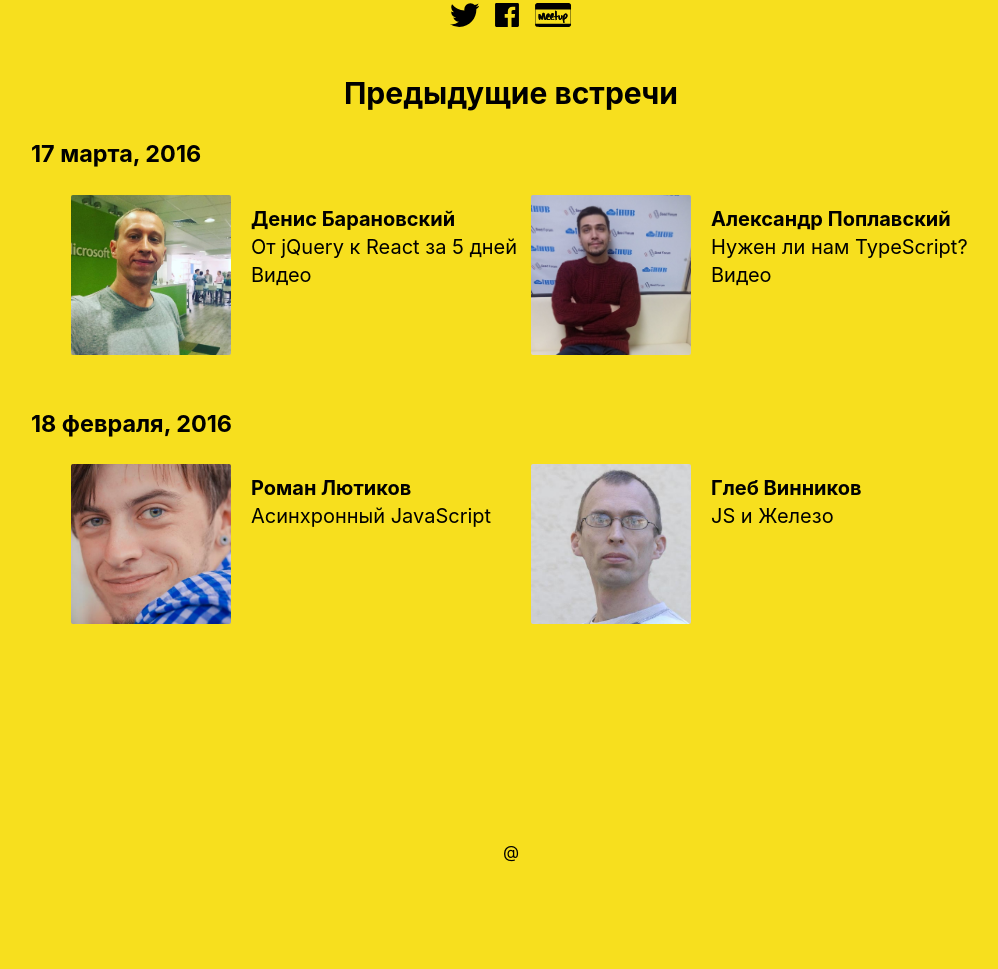
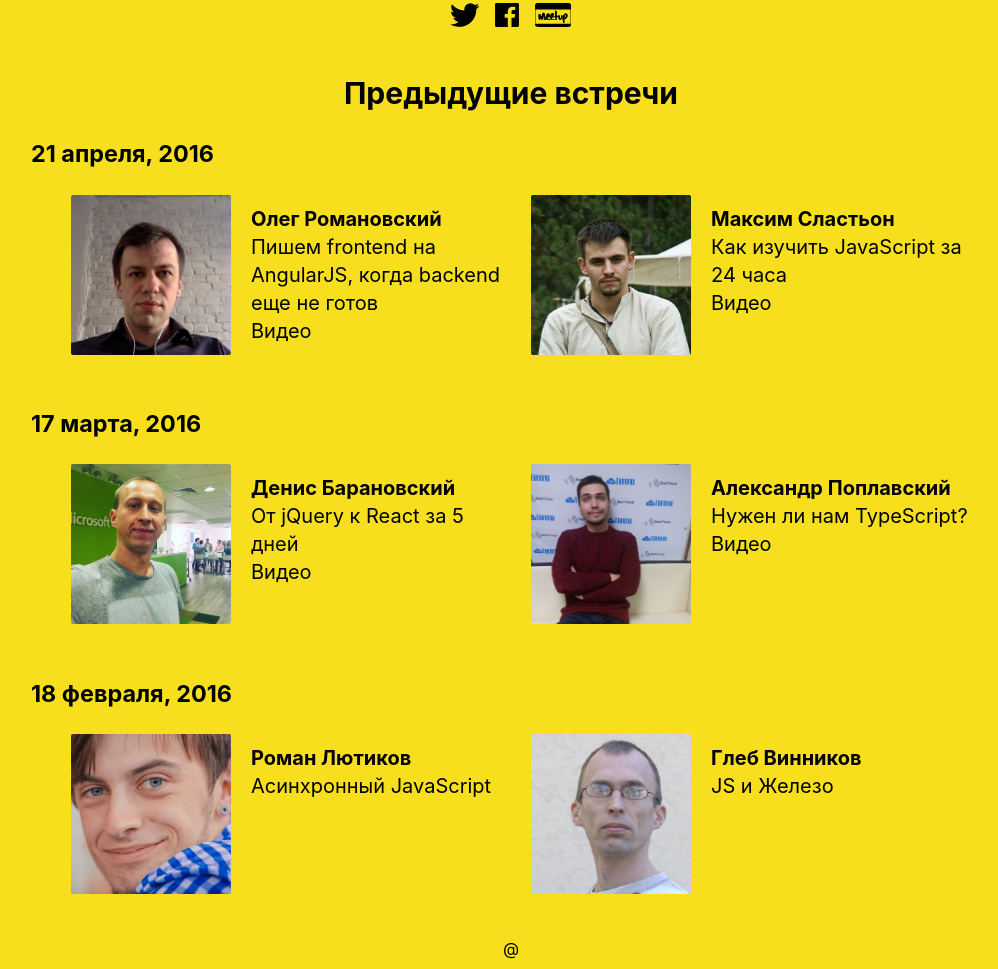
Before and after one commit to roman01la/chernihivjs.org.ua, a website: page src/index.html in a window 1280 px wide. Shown: the part 1536-2505 px from the top of the page, without its empty margins (129-1127 px from the left). Before the commit the page ends 2408 px from the top, so only its background shows below. Drawn offline with Linux system fonts and the light colour scheme.

Commit message:
ChernihivJS #3

```diff
--- a/src/index.html
+++ b/src/index.html
@@ -45,6 +45,33 @@
       <h2 class="heading" id="events">Предыдущие встречи</h2>
 
       <ul class="event-list list">
+
+        <li>
+          <div class="event-block">
+            <h3>21 апреля, 2016</h3>
+            <ul class="speakers-list list">
+
+              <li class="speaker">
+                <img class="speaker-img" src="/pictures/oleg-romanovsky.jpg" alt="Олег Романовский" />
+                <span class="column">
+                  <a href="https://www.facebook.com/oleg.romanovsky"><strong>Олег Романовский</strong></a>
+                  <a href="https://www.dropbox.com/s/2ntfzsse2rtvecj/ChernihivJS.pdf?dl=0">Пишем frontend на AngularJS, когда backend еще не готов</a>
+                  <a href="https://www.youtube.com/watch?v=RLgUIWwdMAE">Видео</a>
+                </span>
+              </li>
+
+              <li class="speaker">
+                <img class="speaker-img" src="/pictures/maksim-slaston.jpg" alt="Максим Сластьон" />
+                <span class="column">
+                  <a href="https://www.facebook.com/slastonm"><strong>Максим Сластьон</strong></a>
+                  <a href="https://drive.google.com/file/d/0B4BP5v7QVDkLOFFoRXFjVUxmMXc/view">Как изучить JavaScript за 24 часа</a>
+                  <a href="https://www.youtube.com/watch?v=RgsIaW0eVQo">Видео</a>
+                </span>
+              </li>
+
+            </ul>
+          </div>
+        </li>
 
         <li>
           <div class="event-block">
--- a/src/styles/main.css
+++ b/src/styles/main.css
@@ -110,6 +110,7 @@ h1 {
   display: flex;
   flex-direction: column;
   margin: 10px 0;
+  max-width: 260px;
 }
 .arrow {
   margin: 50px auto 0;
```
Also changed, not shown: src/pictures/maksim-slaston.jpg (added), src/pictures/oleg-romanovsky.jpg (added).
